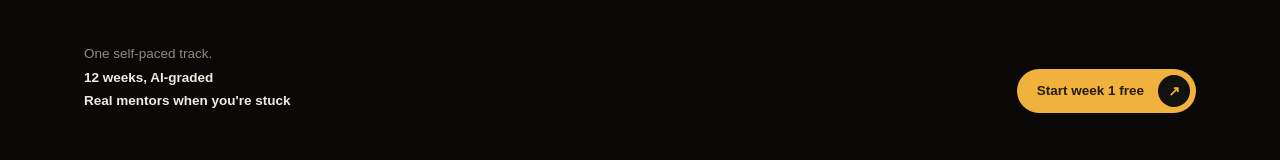
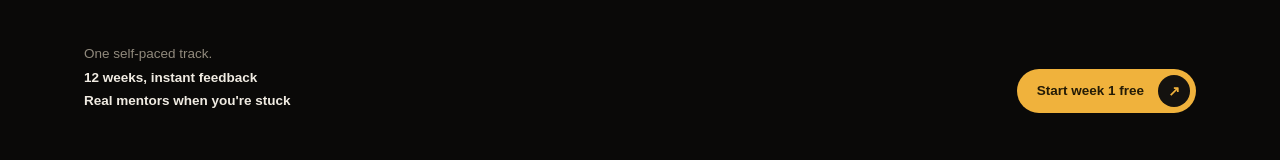
Before and after one commit to projectsdev77/Become-a-GTM-AI, a React (Vite) app: page / in a window 1280 px wide. Shown: the part 515-675 px from the top of the page. Built offline with nearby package versions, Linux system fonts and the light colour scheme; no server answers.

Commit message:
Remove "AI-graded" from landing page copy

```diff
--- a/src/pages/public/LandingPage.tsx
+++ b/src/pages/public/LandingPage.tsx
@@ -47,7 +47,7 @@ export default function LandingPage() {
           <div className="text-[13.5px] leading-[1.75] text-muted">
             One self-paced track.
             <br />
-            <strong className="font-bold text-display">12 weeks, AI-graded</strong>
+            <strong className="font-bold text-display">12 weeks, instant feedback</strong>
             <br />
             <strong className="font-bold text-display">Real mentors when you're stuck</strong>
           </div>
```
